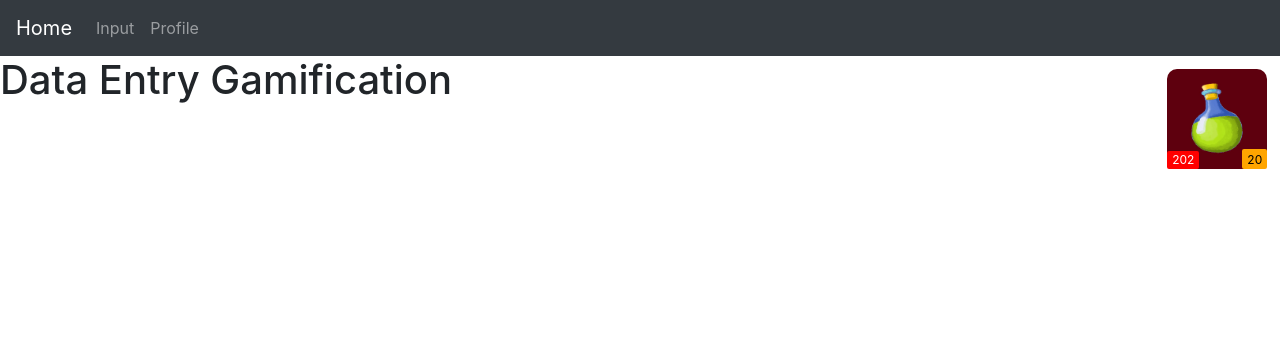
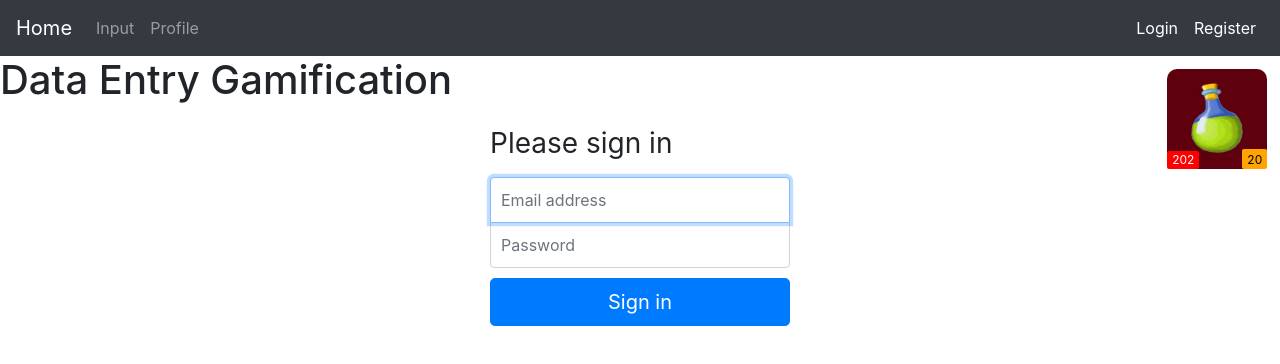
Before and after one commit to dandumitriu33/data-entry-gamification, an Angular app in the folder data-entry-gamification-frontend/: page /login in a window 1280 px wide. Before the commit this address led to /. Shown: the top 364 px of the page. Built offline with nearby package versions, Linux system fonts and the light colour scheme.

Commit message:
Add register and login components

```diff
--- a/data-entry-gamification-frontend/src/app/app-routing.module.ts
+++ b/data-entry-gamification-frontend/src/app/app-routing.module.ts
@@ -4,13 +4,17 @@ import { HomeComponent } from './components/home/home.component';
 import { InputComponent } from './components/input/input.component';
 import { ProfileComponent } from './components/profile/profile.component';
 import { ReceiptComponent } from './components/receipt/receipt.component';
+import { RegisterComponent } from './components/register/register.component';
+import { LoginComponent } from './components/login/login.component';
 
 const routes: Routes = [
   { path: '', redirectTo: '/home', pathMatch: 'full' },
   { path: 'home', component: HomeComponent },
   { path: 'input', component: InputComponent },
   { path: 'profile', component: ProfileComponent },
-  { path: 'receipt/:id', component: ReceiptComponent}
+  { path: 'receipt/:id', component: ReceiptComponent},
+  { path: 'register', component: RegisterComponent},
+  { path: 'login', component: LoginComponent}
 ];
 
 @NgModule({
--- a/data-entry-gamification-frontend/src/app/app.module.ts
+++ b/data-entry-gamification-frontend/src/app/app.module.ts
@@ -13,6 +13,8 @@ import { ReceiptComponent } from './components/receipt/receipt.component';
 import { HttpClientModule } from '@angular/common/http';
 import { ReceiptFormComponent } from './components/receipt-form/receipt-form.component';
 import { FormsModule } from '@angular/forms';
+import { RegisterComponent } from './components/register/register.component';
+import { LoginComponent } from './components/login/login.component';
 
 @NgModule({
   declarations: [
@@ -25,6 +27,8 @@ import { FormsModule } from '@angular/forms';
     ProfileComponent,
     ReceiptComponent,
     ReceiptFormComponent,
+    RegisterComponent,
+    LoginComponent,
   ],
   imports: [
     FormsModule,
--- /dev/null
+++ b/data-entry-gamification-frontend/src/app/components/login/login.component.html
@@ -0,0 +1,6 @@
+<form class="form-signin">
+    <h1 class="h3 mb-3 font-weight-normal">Please sign in</h1>
+    <input type="email" class="form-control" placeholder="Email address" required autofocus>
+    <input type="password" class="form-control" placeholder="Password" required>
+    <button class="btn btn-lg btn-primary btn-block" type="submit">Sign in</button>
+  </form>
--- a/data-entry-gamification-frontend/src/app/components/navbar/navbar.component.html
+++ b/data-entry-gamification-frontend/src/app/components/navbar/navbar.component.html
@@ -14,4 +14,14 @@
         </li>
       </ul>
     </div>
+    <div>
+      <ul class="navbar-nav me-auto mb-2 mb-md-0">
+        <li class="nav-item active">
+          <a class="nav-link" aria-current="page" routerLink="/login">Login</a>
+        </li>
+        <li class="nav-item active">
+          <a class="nav-link" aria-current="page" routerLink="/register">Register</a>
+        </li>
+      </ul>
+    </div>
   </nav>
--- /dev/null
+++ b/data-entry-gamification-frontend/src/app/components/register/register.component.html
@@ -0,0 +1 @@
+<p>register works!</p>
--- a/data-entry-gamification-frontend/src/styles.css
+++ b/data-entry-gamification-frontend/src/styles.css
@@ -1 +1,30 @@
 /* You can add global styles to this file, and also import other style files */
+.form-signin {
+    width: 100%;
+    max-width: 330px;
+    padding: 15px;
+    margin: 0 auto;
+  }
+  .form-signin .checkbox {
+    font-weight: 400;
+  }
+  .form-signin .form-control {
+    position: relative;
+    box-sizing: border-box;
+    height: auto;
+    padding: 10px;
+    font-size: 16px;
+  }
+  .form-signin .form-control:focus {
+    z-index: 2;
+  }
+  .form-signin input[type="email"] {
+    margin-bottom: -1px;
+    border-bottom-right-radius: 0;
+    border-bottom-left-radius: 0;
+  }
+  .form-signin input[type="password"] {
+    margin-bottom: 10px;
+    border-top-left-radius: 0;
+    border-top-right-radius: 0;
+  }
```
Also changed, not shown: data-entry-gamification-frontend/src/app/components/login/login.component.ts (added, +10 -0 lines), data-entry-gamification-frontend/src/app/components/register/register.component.ts (added, +10 -0 lines), data-entry-gamification-frontend/src/app/components/login/login.component.css (added), data-entry-gamification-frontend/src/app/components/register/register.component.css (added), 2 other files (tests, documents, lock files or other folders).
